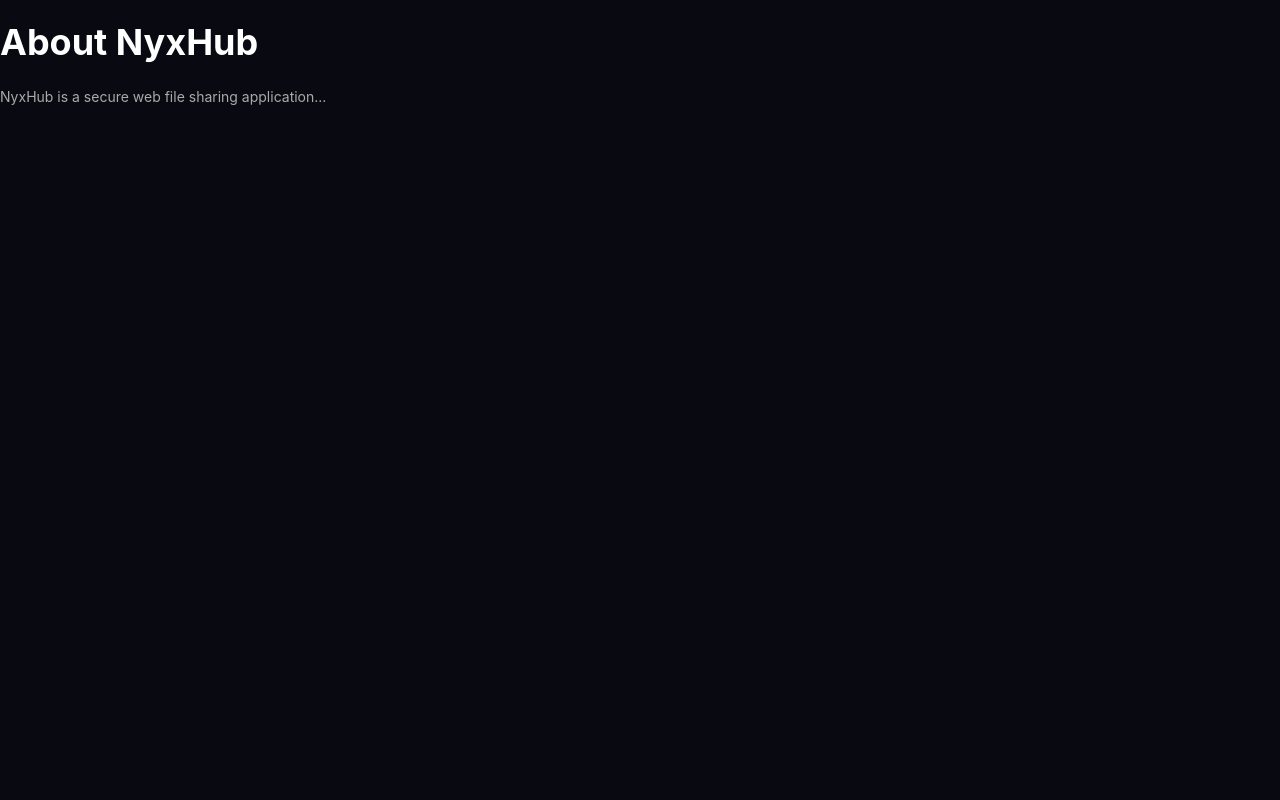
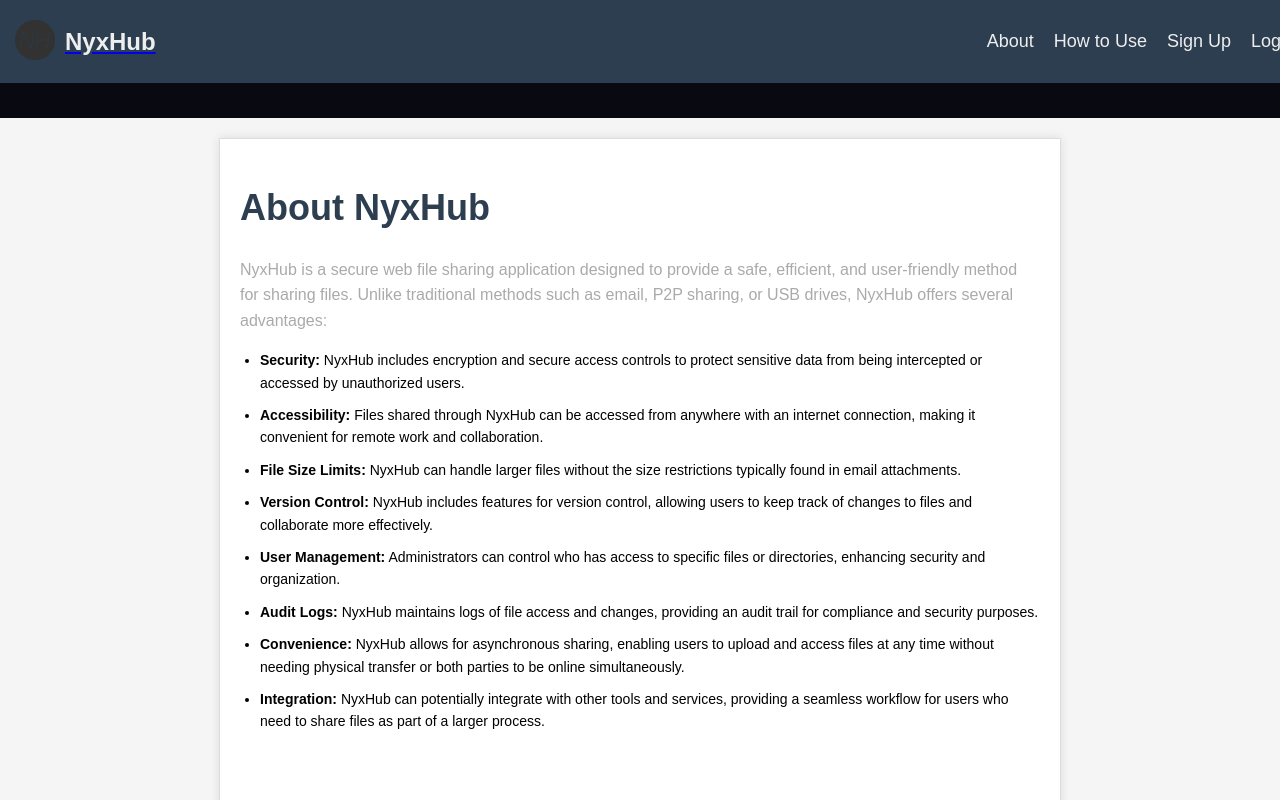
Before and after one commit to yeonholee50/NyxHub, a React (Create React App) app in the folder my-react-app/: page /about in a window 1280 px wide. Shown: the top 800 px of the page. Built offline with nearby package versions, Linux system fonts and the light colour scheme.

Commit message:
added about page

```diff
--- a/my-react-app/src/components/About.js
+++ b/my-react-app/src/components/About.js
@@ -1,10 +1,29 @@
 import React from 'react';
+import './styles/About.css';
+import NavBar from './NavBar';
 
 const About = () => {
     return (
-        <div className="about-container">
-            <h1>About NyxHub</h1>
-            <p>NyxHub is a secure web file sharing application...</p>
+        <div>
+            <NavBar />
+            <h2>NyxHub</h2>
+
+            <div className="about-container">
+                <div className="notepad">
+                    <h1>About NyxHub</h1>
+                    <p>NyxHub is a secure web file sharing application designed to provide a safe, efficient, and user-friendly method for sharing files. Unlike traditional methods such as email, P2P sharing, or USB drives, NyxHub offers several advantages:</p>
+                    <ul>
+                        <li><strong>Security:</strong> NyxHub includes encryption and secure access controls to protect sensitive data from being intercepted or accessed by unauthorized users.</li>
+                        <li><strong>Accessibility:</strong> Files shared through NyxHub can be accessed from anywhere with an internet connection, making it convenient for remote work and collaboration.</li>
+                        <li><strong>File Size Limits:</strong> NyxHub can handle larger files without the size restrictions typically found in email attachments.</li>
+                        <li><strong>Version Control:</strong> NyxHub includes features for version control, allowing users to keep track of changes to files and collaborate more effectively.</li>
+                        <li><strong>User Management:</strong> Administrators can control who has access to specific files or directories, enhancing security and organization.</li>
+                        <li><strong>Audit Logs:</strong> NyxHub maintains logs of file access and changes, providing an audit trail for compliance and security purposes.</li>
+                        <li><strong>Convenience:</strong> NyxHub allows for asynchronous sharing, enabling users to upload and access files at any time without needing physical transfer or both parties to be online simultaneously.</li>
+                        <li><strong>Integration:</strong> NyxHub can potentially integrate with other tools and services, providing a seamless workflow for users who need to share files as part of a larger process.</li>
+                    </ul>
+                </div>
+            </div>
         </div>
     );
 }
--- a/my-react-app/src/components/NavBar.js
+++ b/my-react-app/src/components/NavBar.js
@@ -7,8 +7,12 @@
     return (
         <nav className="navbar">
             <div className="navbar-brand">
-                <img src={logo} alt="NyxHub Logo" className="navbar-logo" />
-                <h1>NyxHub</h1>
+                <Link to="/">
+                    <img src={logo} alt="NyxHub Logo" className="navbar-logo" />
+                </Link>
+                <Link to="/">
+                    <h1>NyxHub</h1>
+                </Link>
             </div>
             <ul className="navbar-links">
                 <li><Link to="/about">About</Link></li>
--- /dev/null
+++ b/my-react-app/src/components/styles/About.css
@@ -0,0 +1,54 @@
+body {
+    margin: 0;
+    padding: 0;
+    font-family: Arial, sans-serif;
+}
+
+.navbar {
+    background-color: #2c3e50;
+    color: white;
+    padding: 15px;
+    text-align: center;
+    position: fixed;
+    width: 100%;
+    top: 0;
+    z-index: 1000;
+}
+
+.about-container {
+    margin-top: 70px; /* Adjust depending on navbar height */
+    display: flex;
+    justify-content: center;
+    padding: 20px;
+    background-color: #f5f5f5;
+    min-height: 100vh;
+}
+
+.notepad {
+    background-color: #fff;
+    padding: 20px;
+    border: 1px solid #ddd;
+    box-shadow: 0 0 10px rgba(0, 0, 0, 0.1);
+    max-width: 800px;
+    width: 100%;
+    line-height: 1.6;
+}
+
+.notepad h1 {
+    color: #2c3e50;
+    margin-bottom: 20px;
+}
+
+.notepad p {
+    font-size: 16px;
+}
+
+.notepad ul {
+    list-style-type: disc;
+    padding-left: 20px;
+}
+
+.notepad li {
+    margin-bottom: 10px;
+    font-size: 14px;
+}
```
